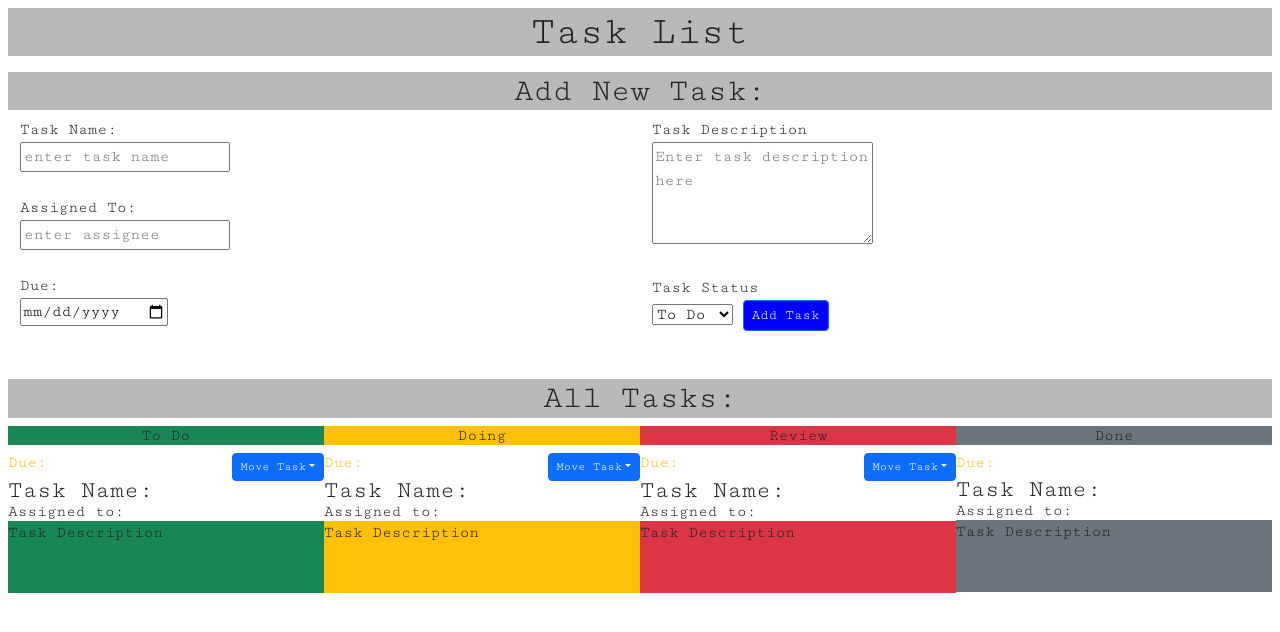
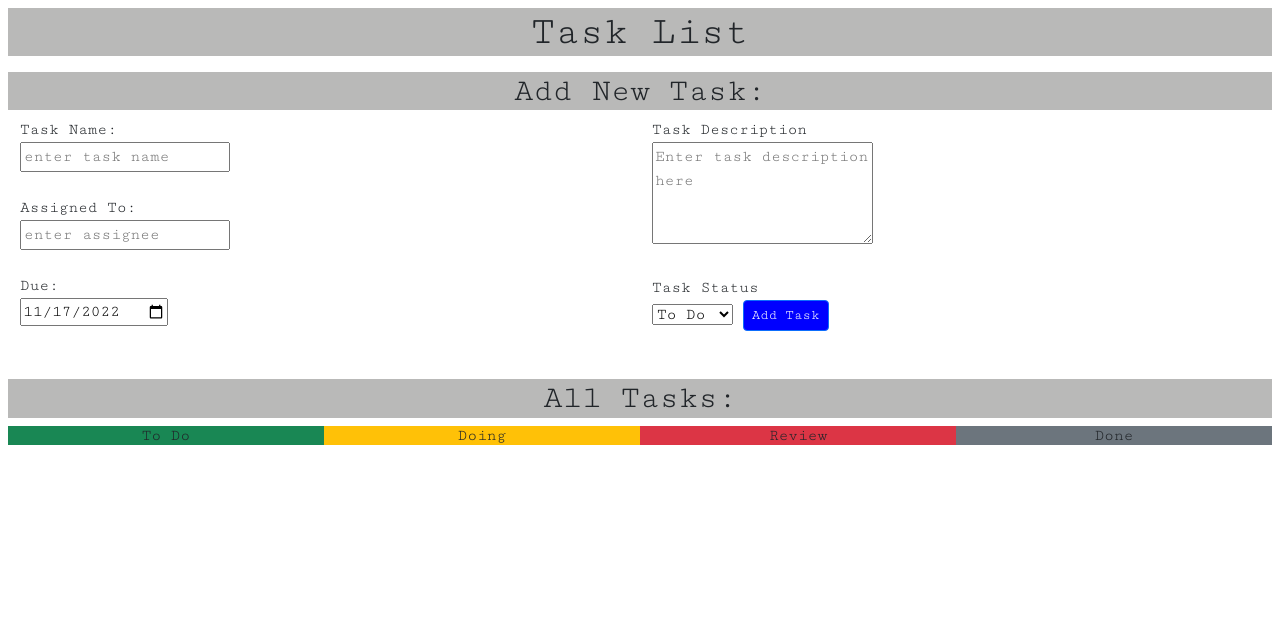
Before and after one commit to Miss-Solomon/Task-Planner-Web-App, a plain HTML site: page index.html in a window 1280 px wide. Drawn offline with nearby package versions, Linux system fonts and the light colour scheme; a web font is replaced by a local one.

Commit message:
Added default tomorow date, fixed load/render bug

```diff
--- a/assets/js/index.js
+++ b/assets/js/index.js
@@ -2,8 +2,12 @@
 console.log("index.js is linked.");
 
 const tm = new TaskManager();
-tm.load();
-tm.render();
+//this checks if the local storage have anything before loading
+if (localStorage.getItem('tasks') !==null && localStorage.getItem('currentId') !==null) {
+    tm.load();
+    //remember that render needs an argument if you want to load from a certain place in the array. So to render the entire list, you need the argument of 0.
+    tm.render(0);
+}
 
 //new taskform pointer
 const newTaskForm = document.querySelector("#taskForm");
@@ -33,10 +37,10 @@ let validFormFieldInput = (data) => {
     //Task 4 asks that the Task Name be printed out to console as a test
     const newTaskNameInput = document.querySelector('#newTaskNameInput');
     const name = newTaskNameInput.value;
-    console.log("name:  "+name);
+    // console.log("name:  "+name);
 
     //Not required in Task 4, but just to test if other fields give correct information
-    console.log(`Date: ${document.querySelector('#newDateInput').value} Person: ${document.querySelector('#newPersonInput').value} Desc: ${document.querySelector('#newDescriptionInput').value} Status: ${document.querySelector('#newTaskStatusInput').value}`);
+    // console.log(`Date: ${document.querySelector('#newDateInput').value} Person: ${document.querySelector('#newPersonInput').value} Desc: ${document.querySelector('#newDescriptionInput').value} Status: ${document.querySelector('#newTaskStatusInput').value}`);
 
     //Task 4: Code to show errors to users if the forms are not filled out. Note that the "Task Status" is not included as it will always have a status
     if (newTaskName.value == "") {
@@ -68,7 +72,6 @@ let validFormFieldInput = (data) => {
         console.log("No alerts are shown. Will push task into task array");
         //adding current values in the new task form into the task list
         tm.addTask(newTaskName.value, newDescription.value, newPerson.value, newDate.value, newTaskStatus.value);
-        console.log(tm.tasks);
         tm.save();
 
         //this calls the render() after the new task is added under the task list
@@ -88,8 +91,7 @@ let validFormFieldInput = (data) => {
     } else {
 
         //this shows up on the console log when there are errors. Just for troubleshooting purposes
-        console.log("Alerts are shown. No pushing the task to the Task List. Please check for erros")
-        console.log(newDate.value);
+        console.log("Alerts are shown. No pushing the task to the Task List. Please check for errors")
     };
 
     // return false;
@@ -164,13 +166,13 @@ const changeStatus = (data) => {
         parentTask.querySelector('p').className = "bg-secondary";
 
         //console.log the task card's old status before it changes
-        console.log(`This is the old task status: ${parentTask.getAttribute("task-status")}`);
+        // console.log(`This is the old task status: ${parentTask.getAttribute("task-status")}`);
 
         //changing the status of the task card to done
         data.target.parentNode.parentNode.setAttribute("task-status", "Done");
 
         //printing console.log the html of the entire task card for troubleshooting
-        console.log(`This is the parent task of the task being marked done: ${data.target.parentNode.querySelector('.done-button')}`);
+        // console.log(`This is the parent task of the task being marked done: ${data.target.parentNode.querySelector('.done-button')}`);
 
         //hide Move Task button
         data.target.parentNode.querySelector('.done-button').setAttribute("hidden", true);
@@ -198,7 +200,7 @@ const changeStatus = (data) => {
         parentTask.querySelector('p').className = "bg-danger";
 
         //console.log the task card's old status before it changes
-        console.log(`This is the old task status: ${parentTask.getAttribute("task-status")}`);
+        // console.log(`This is the old task status: ${parentTask.getAttribute("task-status")}`);
 
         //changing the status of the task card to Review
         data.target.parentNode.parentNode.setAttribute("task-status", "Review");
@@ -224,7 +226,7 @@ const changeStatus = (data) => {
         parentTask.querySelector('p').className = "bg-warning";
 
         //console.log the task card's old status before it changes
-        console.log(`This is the old task status: ${parentTask.getAttribute("task-status")}`);
+        // console.log(`This is the old task status: ${parentTask.getAttribute("task-status")}`);
 
         //changing the status of the task card to done
         data.target.parentNode.parentNode.setAttribute("task-status", "Doing");
@@ -267,16 +269,16 @@ const changeStatus = (data) => {
     } else {
 
         //this prints to console when the change status button was changed or some error occured
-        console.log("A status was not changed.")
+        // console.log("A status was not changed.")
     }
 
     //console.log to check to make sure the status attribute of the moved task card is changed
-    setTimeout(console.log(`This is the newly updated task status: ${data.target.parentNode.parentNode.getAttribute("task-status")}`), 10000);
+    // setTimeout(console.log(`This is the newly updated task status: ${data.target.parentNode.parentNode.getAttribute("task-status")}`), 10000);
 
     tm.save();
 }
 
-//This checks the id of the task's status being changed and changes the status of the task list array item as well.
+//This function checks the id of the task's status being changed and changes the status of the task list array item as well.
 const changeStatusOnList = (id, status) => {
     let task = tm.getTaskById(id);
     task.status = status;
@@ -289,22 +291,20 @@ taskList.addEventListener("change", changeStatus);
 
 //this is a function that sets the form date to tomorrow's date. This will be the default value of our Task form due value.
 let defaultDate = () => {
+    //this sets it up that tomorrowDate will equal to tomorrow
     let systemDate =  new Date();
     let day = systemDate.getDate() + 1;
     let month = systemDate.getMonth() + 1;
     let year = systemDate.getFullYear();
-    let currentDate = `${year}-${month}-${day}`;
-    console.log(`This is the value of date: ${newDate.value}`);
-    console.log(`This is the value of system: ${currentDate}`);
-    newDate.value = currentDate;
+    let tomorrowDate = `${year}-${month}-${day}`;
+    // console.log(`This is the value of date: ${newDate.value}`);
+    // console.log(`This is the value of system: ${tomorrowDate}`);
+    //this makes it so that the date field of the input field equals to tomorrow's date
+    newDate.value = tomorrowDate;
 }
 
 //This sets the due date to tomorrow's date on loading
 document.addEventListener("load", defaultDate());
-
-
-
-// console.log(`This is the value of date: ${newDate.value}`);
 
 //sample task cards for troubleshooting
 // tm.addTask('Take out the trash', 'Take out the trash to the front of the house', 'Nick', '2020-09-20', "To Do");
--- a/assets/js/taskManager.js
+++ b/assets/js/taskManager.js
@@ -180,6 +180,7 @@ class TaskManager {
             buttons[i].setAttribute("hidden", true);
         }
     }
+
     //task 8 save method
     save () {
         const tasksJson = JSON.stringify(this.tasks);
--- a/index.html
+++ b/index.html
@@ -107,7 +107,7 @@
                         <h6 class="bg-success text-center">To Do</h6>
 
                         <!--To Do Card Template-->
-                        <div class="card border-0" data-task-id="" task-status="To Do">
+                        <div class="card border-0" data-task-id="" task-status="To Do" hidden>
 
                             <!--Due date and button, at separate ends-->
                             <div class="d-grid gap-2 d-md-flex justify-content-between">
@@ -153,7 +153,7 @@
                     <div class="col-3 px-0" id="DoingColumn">
                         <h6 class="bg-warning text-center">Doing</h6>
                         <!--Doing Card Template-->
-                        <div class="card border-0" data-task-id="" task-status="Doing">
+                        <div class="card border-0" data-task-id="" task-status="Doing" hidden>
 
                             <!--Due date and button, at separate ends-->
                             <div class="d-grid gap-2 d-md-flex justify-content-between">
@@ -193,7 +193,7 @@
                     <div class="col-3 px-0" id="ReviewColumn">
                         <h6 class="bg-danger text-center">Review</h6>
                         <!--Review Card Template-->
-                        <div class="card border-0" data-task-id="" task-status="Review">
+                        <div class="card border-0" data-task-id="" task-status="Review" hidden>
 
                             <!--Due date and button, at separate ends-->
                             <div class="d-grid gap-2 d-md-flex justify-content-between">
@@ -232,7 +232,7 @@
                     <div class="col-3 px-0" id="DoneColumn">
                         <h6 class="bg-secondary text-center">Done</h6>
                         <!--Done Card Template-->
-                        <div class="card border-0" data-task-id="" task-status="Done">
+                        <div class="card border-0" data-task-id="" task-status="Done" hidden>
 
                             <!--Due date and button, at separate ends-->
                             <div class="d-grid gap-2 d-md-flex justify-content-between">
```
